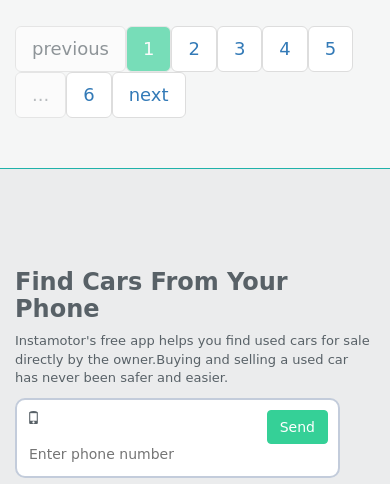
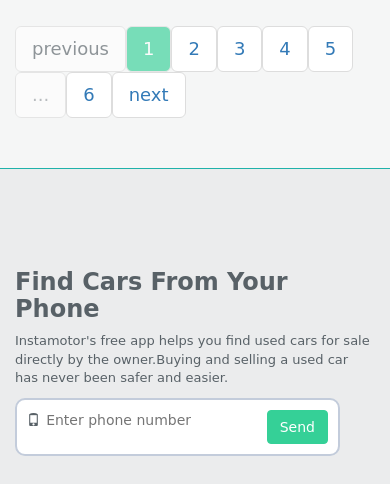
Before and after one commit to rahul-rajabhoj/Instamotor-Search-Page-Clone, a plain HTML site: page index.html in a window 390 px wide. Shown: the part 9031-9515 px from the top of the page. Drawn offline with Linux system fonts and the light colour scheme.

Commit message:
Update style.css

```diff
--- a/css/style.css
+++ b/css/style.css
@@ -292,12 +292,3 @@ span{
 .lownav{
     padding-bottom: 15px;
 }
-
-@media only screen and (max-width: 1024px) {
-    .input{
-    color: black;
-    font-size: 14px;
-    border: none;
-    padding-right: 100px;
-}
-}
```
